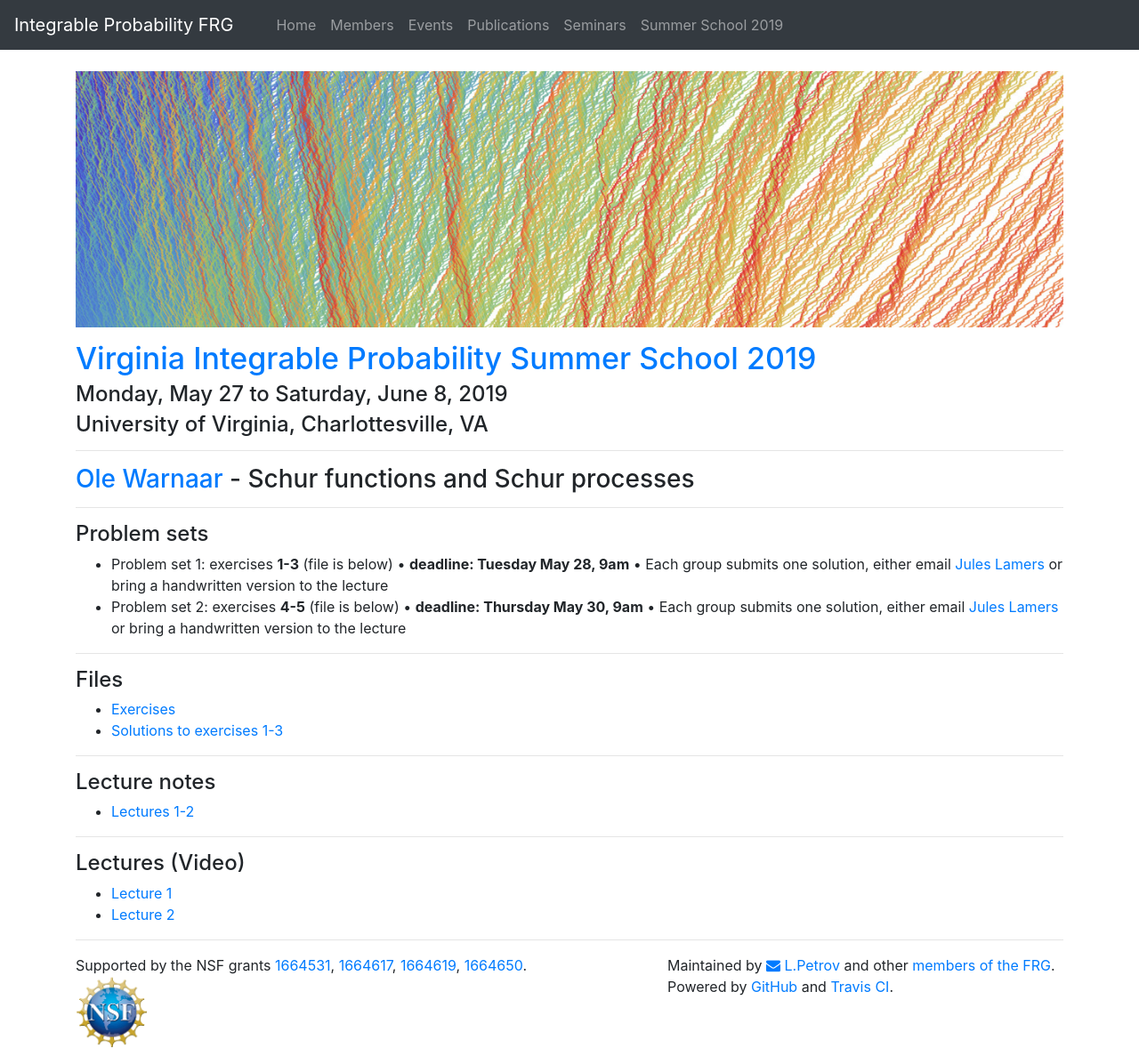
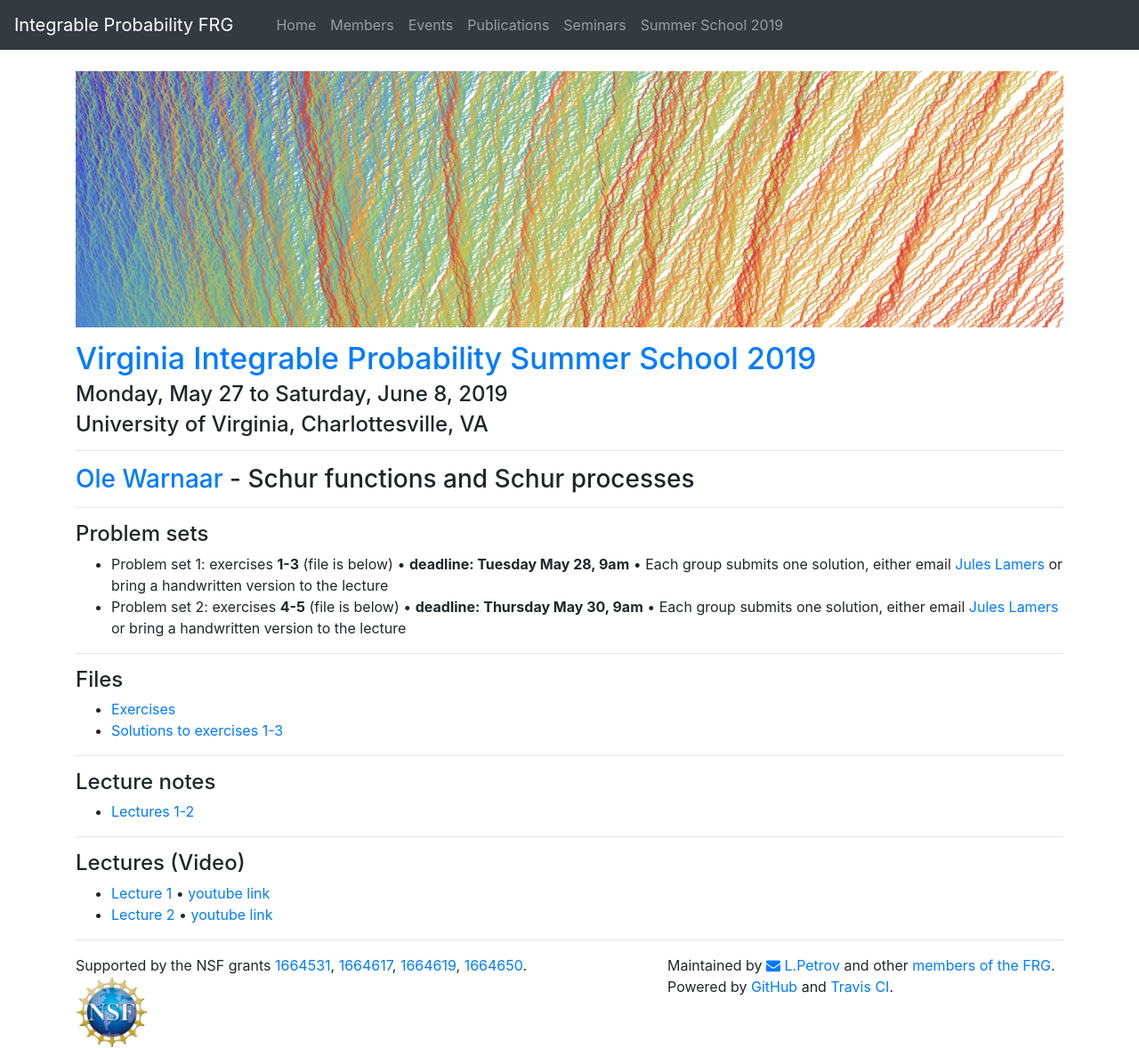
Before and after one commit to int-prob/int-prob-code, a Jekyll site: the page built from vipss2019/warnaar.md, in a window 1280 px wide. Shown: the whole page at 89% size. Built offline with Jekyll 4.4.1, drawn with Linux system fonts in a browser that asks for light colours; nearby versions of some CDN libraries.

Commit message:
update warnaar.md at Wed May 29 09:42:18 EDT 2019

```diff
--- a/vipss2019/warnaar.md
+++ b/vipss2019/warnaar.md
@@ -41,5 +41,5 @@
 
 ### Lectures (Video)
 
-- [Lecture 1](http://vipss19-lect.s3-website-us-east-1.amazonaws.com/Warnaar-1.mp4)
-- [Lecture 2](http://vipss19-lect.s3-website-us-east-1.amazonaws.com/Warnaar-2.mp4)
+- [Lecture 1](http://vipss19-lect.s3-website-us-east-1.amazonaws.com/Warnaar-1.mp4) &bull; [youtube link](https://youtu.be/_Fodz07PqXo)
+- [Lecture 2](http://vipss19-lect.s3-website-us-east-1.amazonaws.com/Warnaar-2.mp4) &bull; [youtube link](https://youtu.be/Y0r6iXd4E4E)
```
